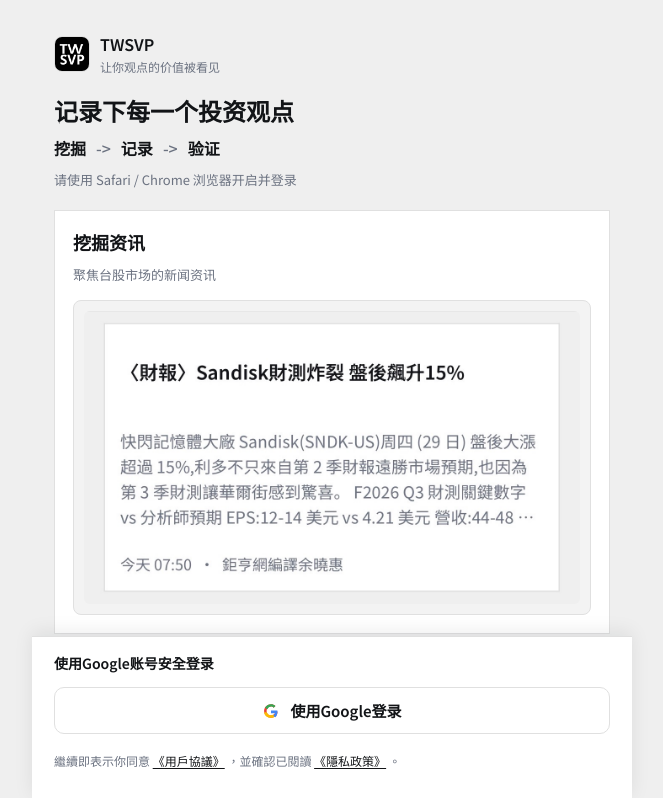
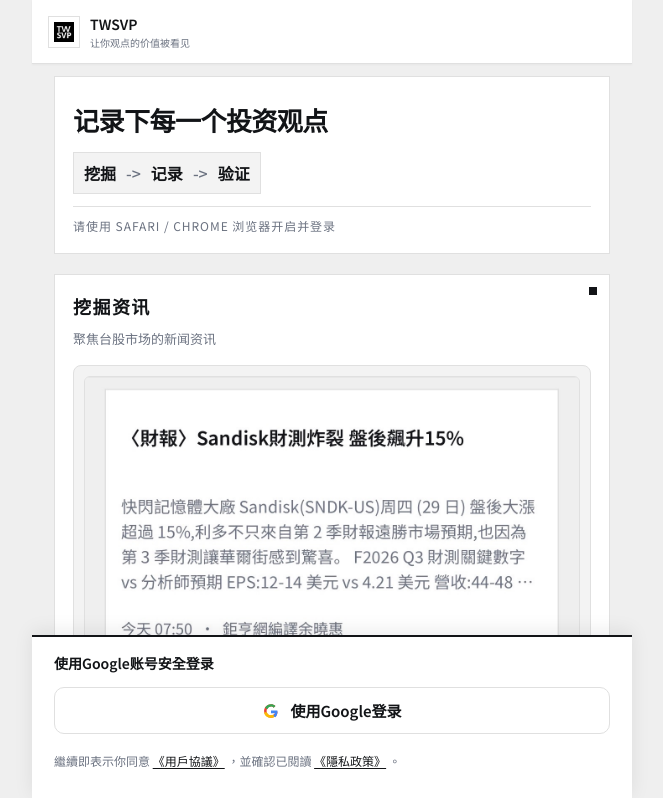
Before and after one commit to MuWeiLee/twsvp-frontend, a Vue app: page / in a window 1280 px wide. Shown: the top 798 px of the page, without its empty margins (308-971 px from the left). Built offline with nearby package versions, Linux system fonts and the light colour scheme; no server answers.

Commit message:
Align login top nav with app

```diff
--- a/src/views/LoginView.vue
+++ b/src/views/LoginView.vue
@@ -1,15 +1,19 @@
 <template>
   <div class="phone-frame fade-in">
-    <header class="hero slide-in">
-      <div class="brand">
-        <img class="logo" :src="logoUrl" alt="TWSVP" />
-        <div class="brand-text">
-          <div class="brand-name">TWSVP</div>
-          <div class="brand-slogan">
-            {{ t("让你观点的价值被看见") }}
-          </div>
+    <nav class="nav">
+      <div class="nav-brand">
+        <div class="nav-logo">
+          <img class="nav-logo-img" :src="logoUrl" alt="TWSVP" />
+        </div>
+        <div class="nav-text">
+          <div class="nav-name">TWSVP</div>
+          <div class="nav-slogan">{{ t("让你观点的价值被看见") }}</div>
         </div>
       </div>
+      <span class="nav-space" aria-hidden="true"></span>
+    </nav>
+
+    <header class="hero slide-in">
       <h1 class="hero-title">{{ t("记录下每一个投资观点") }}</h1>
       <div class="hero-flow">
         <span>{{ t("挖掘") }}</span>
@@ -184,59 +188,100 @@
   background: var(--bg);
   border-radius: 0;
   box-shadow: none;
-  padding: 32px 22px 220px;
+  padding: 76px 22px 220px;
   position: relative;
   max-width: 600px;
   margin: 0 auto;
 }
 
-.brand {
+.nav {
+  display: flex;
+  align-items: center;
+  justify-content: flex-start;
+  gap: 12px;
+  height: 64px;
+  padding: 0 16px;
+  position: fixed;
+  top: 0;
+  left: 0;
+  right: 0;
+  width: 100%;
+  max-width: 600px;
+  margin: 0 auto;
+  background: var(--surface);
+  border-bottom: 1px solid var(--border);
+  box-shadow: 0 1px 2px rgba(15, 20, 25, 0.04);
+  z-index: 6;
+}
+
+.nav-brand {
   display: flex;
   align-items: center;
   gap: 10px;
 }
 
-.logo {
-  width: 36px;
-  height: 36px;
-  border-radius: 8px;
+.nav-logo {
+  width: 32px;
+  height: 32px;
   border: 1px solid var(--border);
   background: var(--surface);
+  display: flex;
+  align-items: center;
+  justify-content: center;
+}
+
+.nav-logo-img {
+  width: 20px;
+  height: 20px;
   object-fit: contain;
   display: block;
 }
 
-.brand-text {
+.nav-text {
   display: flex;
   flex-direction: column;
-  gap: 2px;
+  gap: 1px;
 }
 
-.brand-name {
-  font-size: 16px;
+.nav-name {
+  font-size: 14px;
   font-weight: 600;
 }
 
-.brand-slogan {
-  font-size: 12px;
+.nav-slogan {
+  font-size: 10px;
   color: var(--muted);
+}
+
+.nav-space {
+  margin-left: auto;
 }
 
 .hero {
   margin-bottom: 20px;
+  display: grid;
+  gap: 12px;
+  background: var(--surface);
+  border: 1px solid var(--border);
+  padding: 18px;
 }
 
 .hero-title {
-  font-size: 24px;
-  margin: 18px 0 8px;
+  font-size: 26px;
+  margin: 6px 0 2px;
+  letter-spacing: -0.02em;
+  font-weight: 700;
 }
 
 .hero-flow {
-  display: flex;
+  display: inline-flex;
   align-items: center;
   gap: 10px;
-  font-weight: 600;
-  margin-bottom: 10px;
+  font-weight: 700;
+  padding: 8px 10px;
+  border: 1px solid var(--border);
+  background: var(--panel);
+  width: fit-content;
 }
 
 .hero-arrow {
@@ -247,8 +292,12 @@
 .hero-note {
   color: var(--muted);
   margin: 0;
-  font-size: 13px;
+  font-size: 12px;
   line-height: 1.5;
+  text-transform: uppercase;
+  letter-spacing: 0.08em;
+  border-top: 1px solid var(--border);
+  padding-top: 10px;
 }
 
 .feature-card {
@@ -261,6 +310,16 @@
   margin-bottom: 18px;
   display: grid;
   gap: 16px;
+}
+
+.feature-card::before {
+  content: "";
+  position: absolute;
+  top: 12px;
+  right: 12px;
+  width: 8px;
+  height: 8px;
+  background: var(--ink);
 }
 
 .split {
@@ -279,8 +338,10 @@
 
 .section-title {
   font-size: 18px;
-  font-weight: 600;
+  font-weight: 700;
   margin: 0;
+  letter-spacing: 0.08em;
+  text-transform: uppercase;
 }
 
 .section-subtitle {
@@ -306,6 +367,7 @@
   border-radius: 6px;
   display: block;
   object-fit: cover;
+  border: 1px solid var(--border);
 }
 
 .steps {
@@ -320,6 +382,7 @@
   border-radius: var(--radius);
   display: grid;
   gap: 4px;
+  border-left: 4px solid var(--ink);
 }
 
 .step-title {
@@ -403,7 +466,7 @@
   width: 100%;
   max-width: 600px;
   background: var(--surface);
-  border-top: 1px solid var(--border);
+  border-top: 2px solid var(--ink);
   box-shadow: 0 -4px 18px rgba(15, 20, 25, 0.08);
   z-index: 10;
 }
@@ -441,7 +504,7 @@
 
 @media (max-width: 420px) {
   .phone-frame {
-    padding: 28px 18px 240px;
+    padding: 72px 18px 240px;
   }
 
   .hero-title {
```
